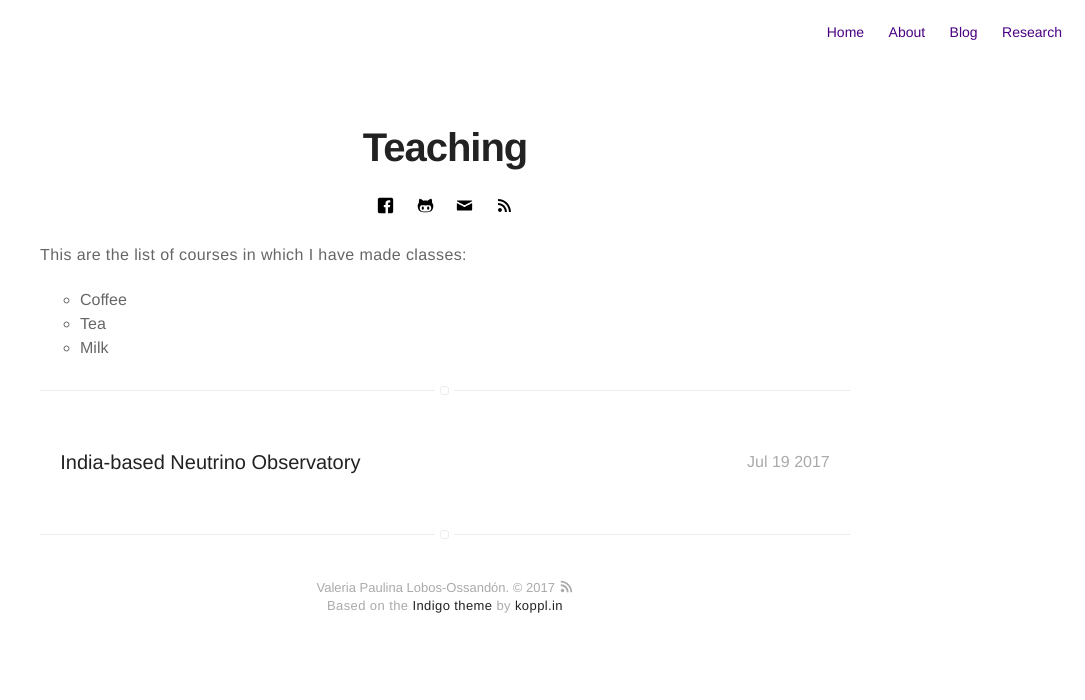
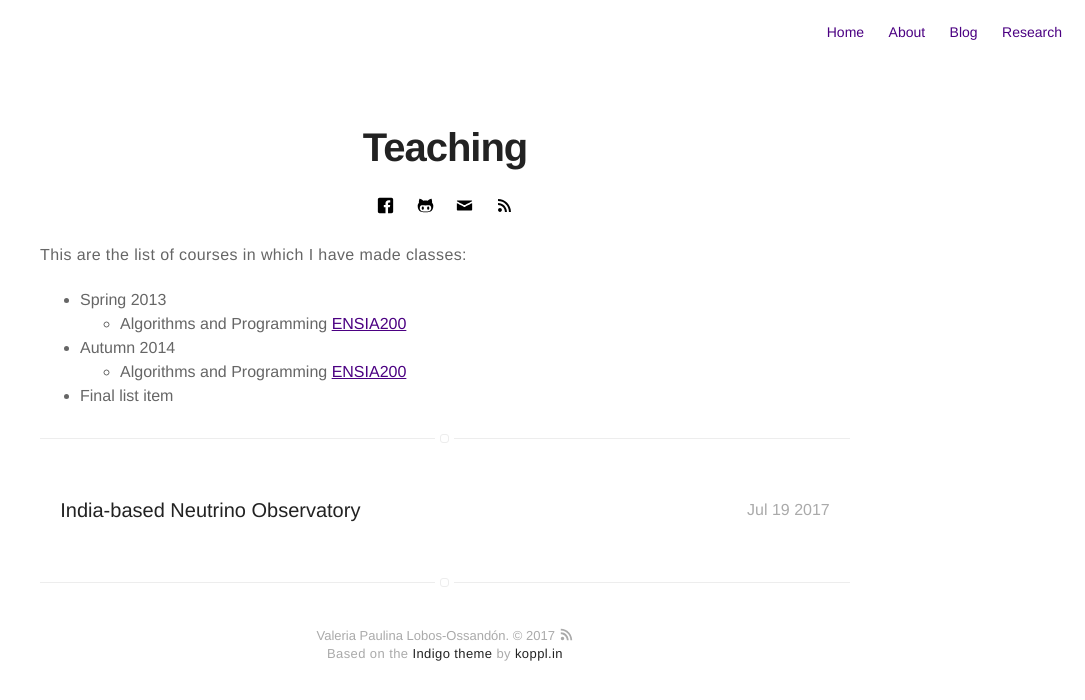
Before and after one commit to vlobos-ossandon/vlobos-ossandon.github.io, a Jekyll site: the page built from teaching.html, in a window 1280 px wide. Shown: the top 700 px of the page, without its empty margins (195-1280 px from the left). Built offline with Jekyll 4.4.1, drawn with Linux system fonts in a browser that asks for light colours.

Commit message:
Teaching_2

```diff
--- a/teaching.html
+++ b/teaching.html
@@ -6,10 +6,18 @@ title: Teaching
 
 <p>This are the list of courses in which I have made classes:
 </p>
-<ul style="list-style-type:circle">
- <li>Coffee</li>
-  <li>Tea</li>
-  <li>Milk</li>
+<ul>
+    <li>Spring 2013
+        <ul>
+            <li>Algorithms and Programming <a href="http://pregrado.fen.uchile.cl/Pregrado/DocenciaWeb/Curso.aspx?opcion=Avisos&periodo=20132&cod_catedra=ENSIA200&cod_seccion=01">ENSIA200</a></li>
+        </ul>
+    </li>
+    <li>Autumn 2014
+        <ul>
+            <li>Algorithms and Programming <a href="http://pregrado.fen.uchile.cl/Pregrado/DocenciaWeb/Curso.aspx?opcion=Avisos&periodo=20141&cod_catedra=ENSIA200&cod_seccion=03">ENSIA200</a></li>
+        </ul>
+    </li>
+    <li>Final list item</li>
 </ul>
 
 <section class="list">
```
